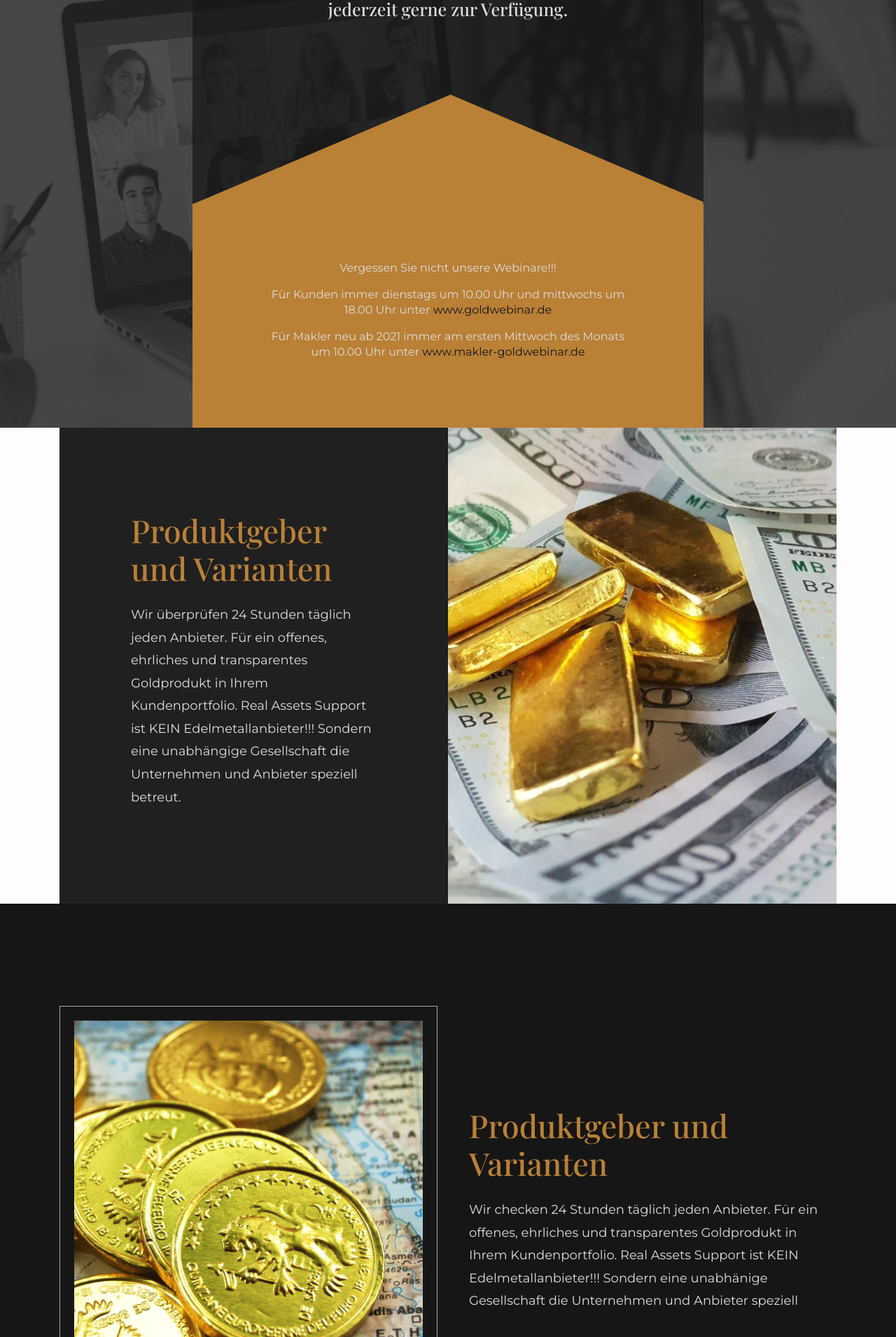
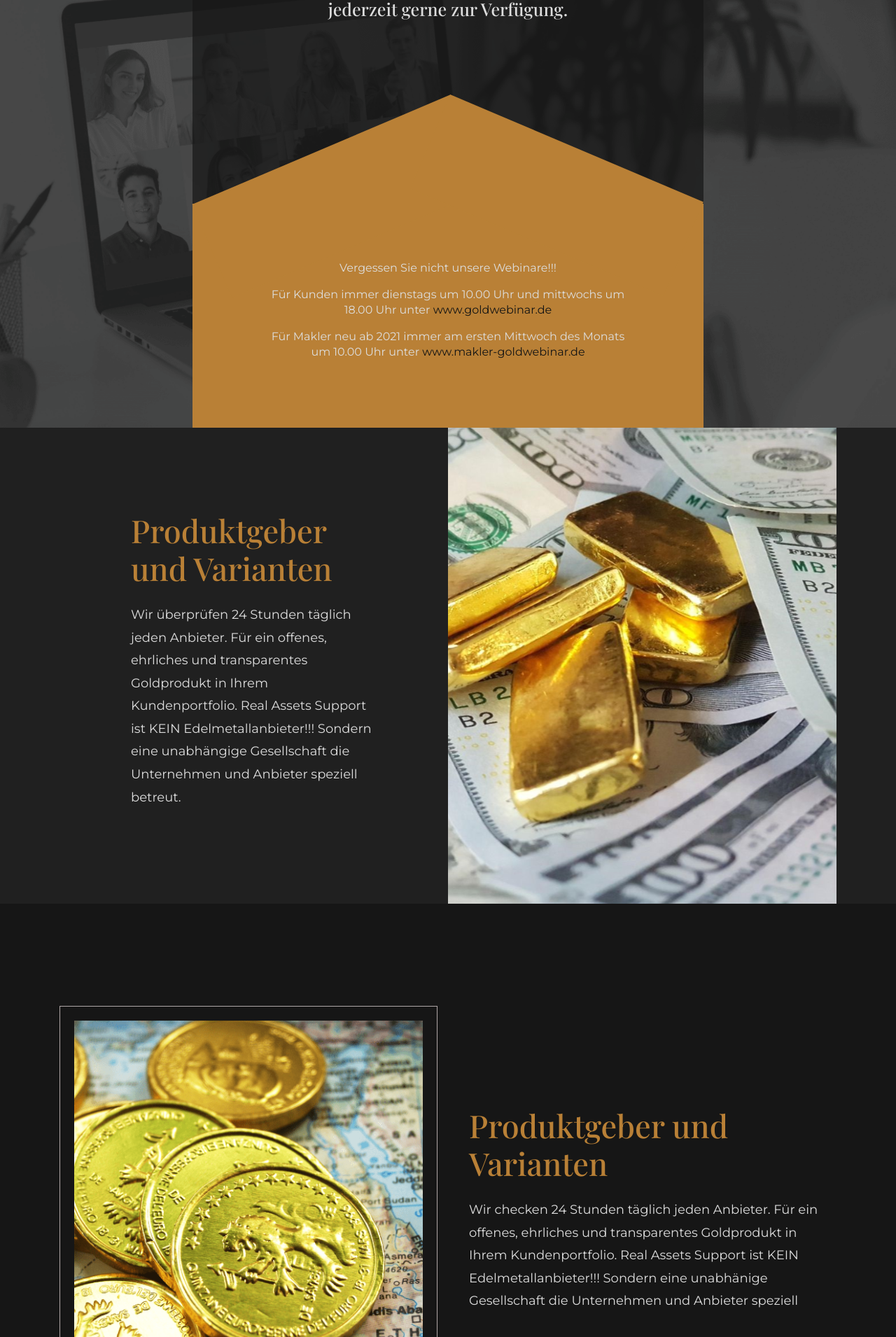
Before and after one commit to vosaul/Selim-RA, a Jekyll site: the page built from index.html, in a window 1280 px wide. Shown: the part 3138-5048 px from the top of the page at 70% size. Built offline with Jekyll 4.4.1, drawn with Linux system fonts in a browser that asks for light colours; nearby versions of some CDN libraries; some web fonts are replaced; a script that is not in the unit is left out.

Commit message:
Update style.css

```diff
--- a/css/style.css
+++ b/css/style.css
@@ -162,7 +162,9 @@ h2 {
     font-size: 32px;
     color: #B98036;
 }
-
+div#produktelosungen {
+    background: #202020;
+}
 
 /*-----------------------------------------------detl_img------------------------------------*/
 .detl_img {overflow: hidden; position: relative; width: 100%; background: url(../images/details1.png); background-size: cover;background-attachment: fixed; background-repeat: no-repeat; height: 723px; background-position: center; } .overlay_box {position: relative; background: rgb(22 22 22 / 70%); }
```
